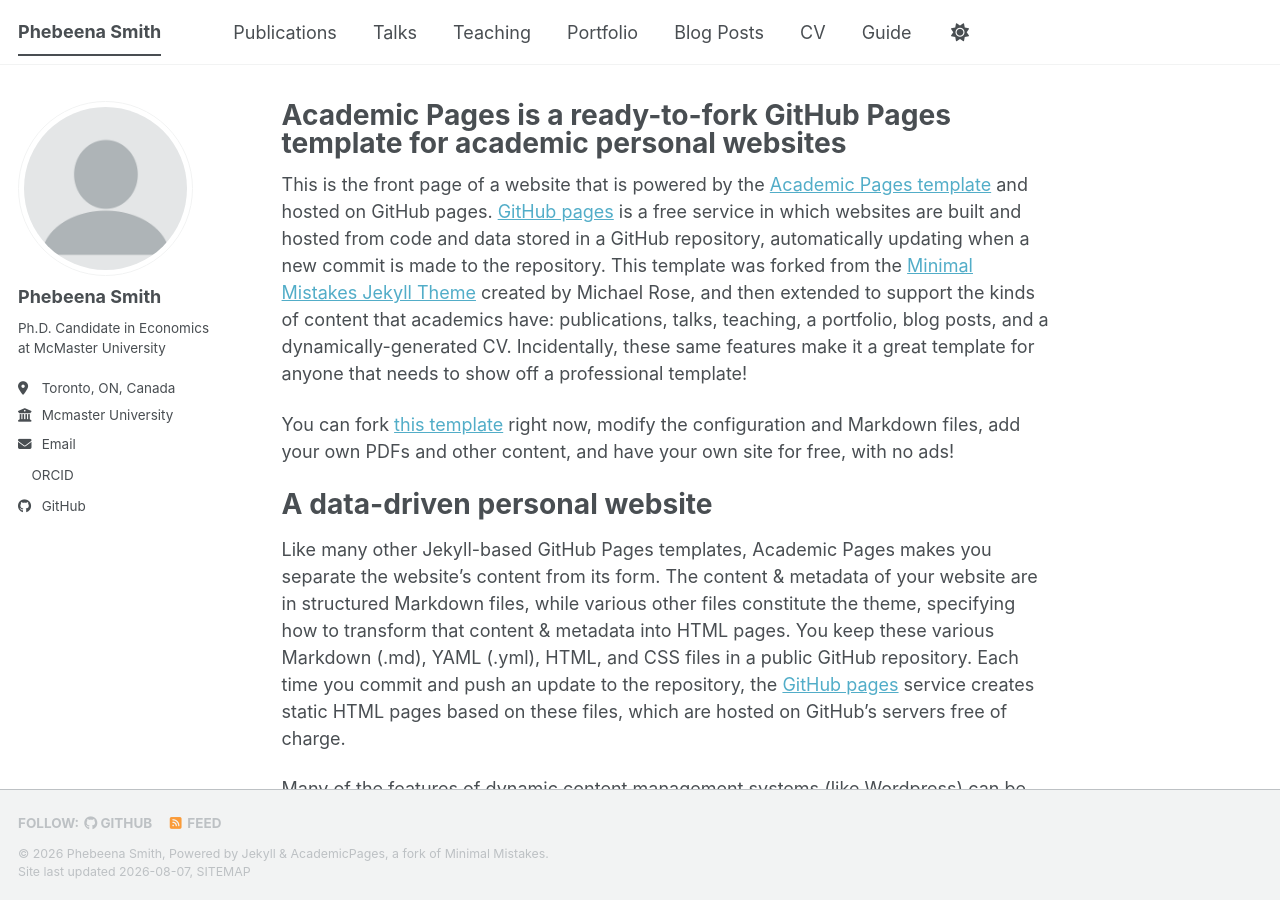
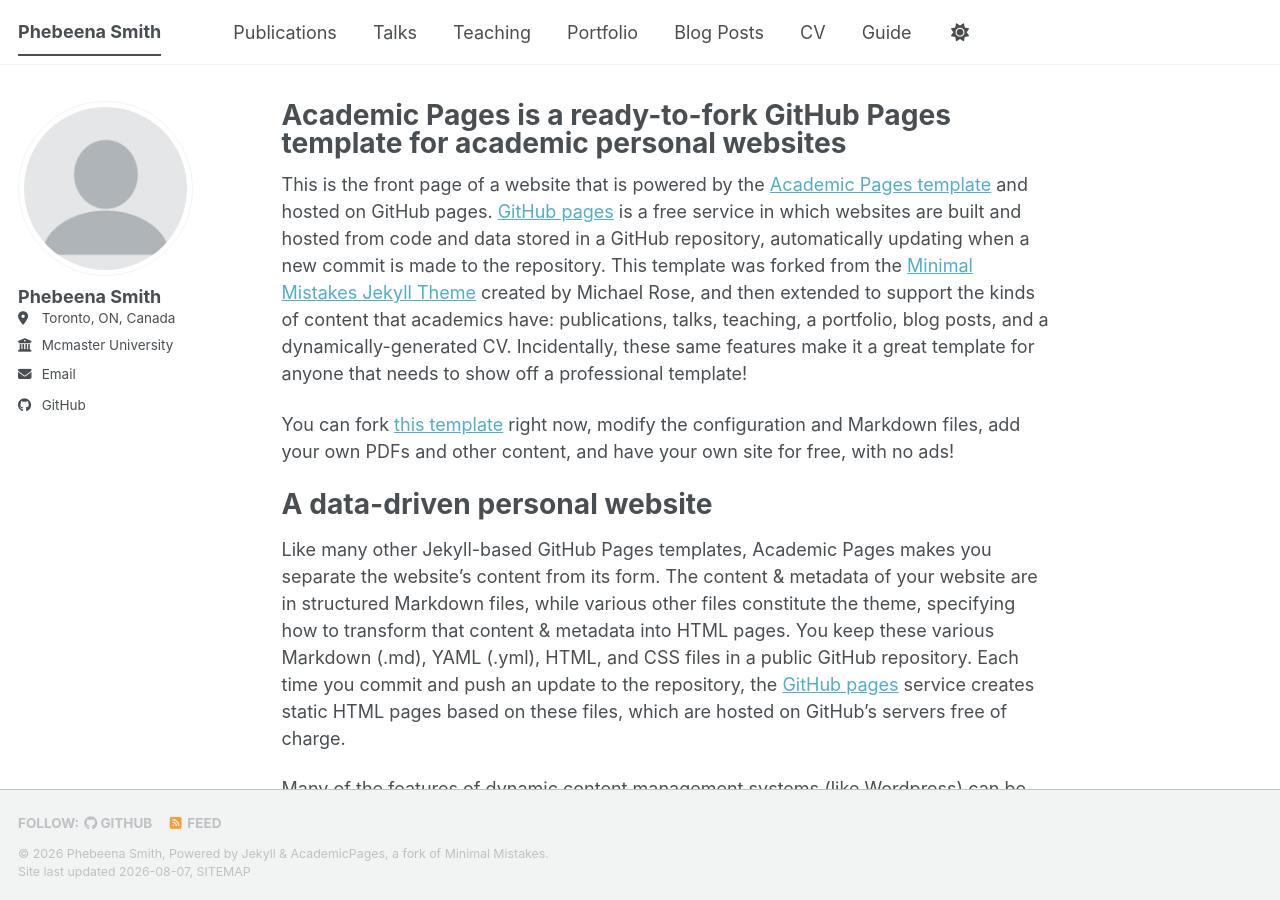
Before and after one commit to phebeenasmith/phebeenasmith.github.io, a Jekyll site: the page built from _pages/about.md, in a window 1280 px wide and 900 px high. Built offline with Jekyll 4.4.1, drawn with Linux system fonts in a browser that asks for light colours; a style sheet for code colours, icons or effects is not loaded.

Commit message:
Update _config.yml
Update username and personal information

```diff
--- a/_config.yml
+++ b/_config.yml
@@ -26,7 +26,7 @@ author:
   avatar           : "profile.png"
   name             : "Phebeena Smith"
   pronouns         : # example: "she/her"
-  bio              : "Ph.D. Candidate in Economics at McMaster University"
+  bio              : #"Ph.D. Candidate in Economics at McMaster University"
   location         : "Toronto, ON, Canada"
   employer         : "Mcmaster University"
   uri              : # URL
@@ -38,7 +38,7 @@ author:
   googlescholar    : #"https://scholar.google.com/citations?user=PS_CX0AAAAAJ"
   inspire-hep      : # URL
   impactstory      : # URL
-  orcid            : "https://orcid.org/yourorcidurl"
+  orcid            : #"https://orcid.org/yourorcidurl"
   semantic         : # URL
   ssrn             : # URL
   pubmed           : #"https://www.ncbi.nlm.nih.gov/pubmed/?term=john+snow"
```
